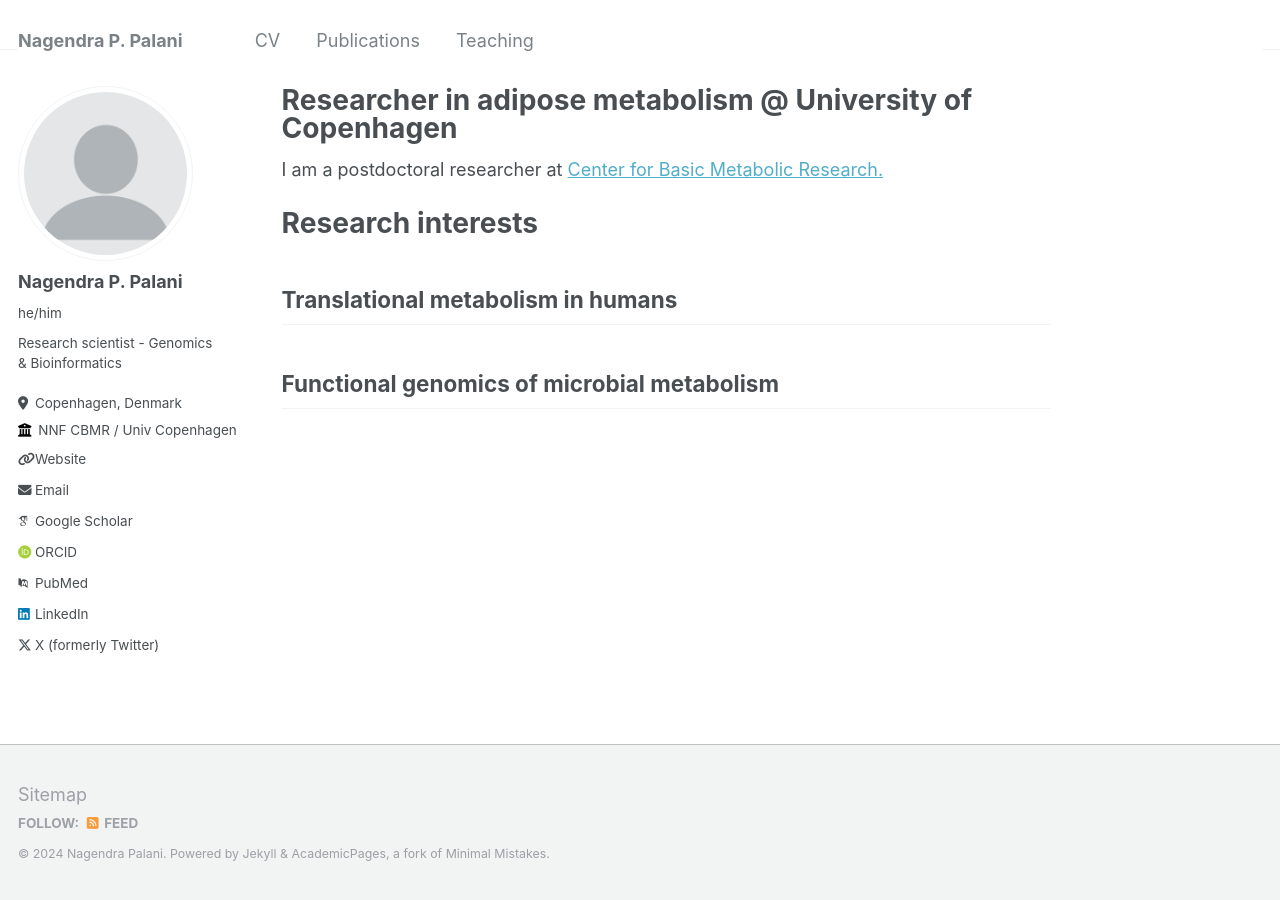
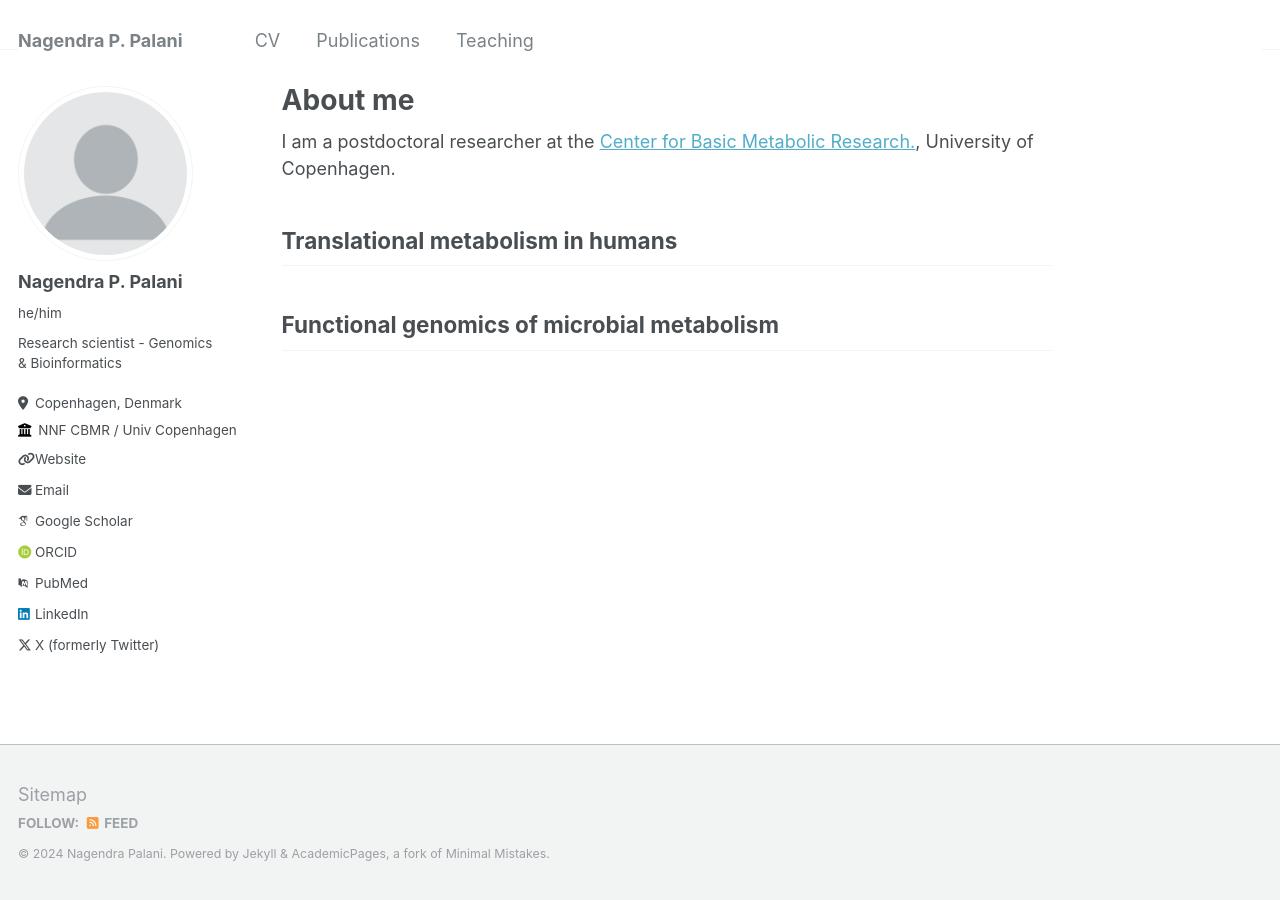
Before and after one commit to nagendrapalani/nagendrapalani.github.io, a Jekyll site: the page built from _pages/about.md, in a window 1280 px wide. Built offline with Jekyll 4.4.1, drawn with Linux system fonts in a browser that asks for light colours; some web fonts are replaced.

Commit message:
Update about.md

```diff
--- a/_pages/about.md
+++ b/_pages/about.md
@@ -1,16 +1,14 @@
 ---
 permalink: /
-title: "Researcher in adipose metabolism @ University of Copenhagen"
+title: "About me"
 author_profile: true
 redirect_from:
   - /about/
   - /about.html
 ---
 
-I am a postdoctoral researcher at [Center for Basic Metabolic Research.](https://cbmr.ku.dk/)
+I am a postdoctoral researcher at the [Center for Basic Metabolic Research.](https://cbmr.ku.dk/), University of Copenhagen.
 
-Research interests
-======
 
 Translational metabolism in humans
 --------
```
